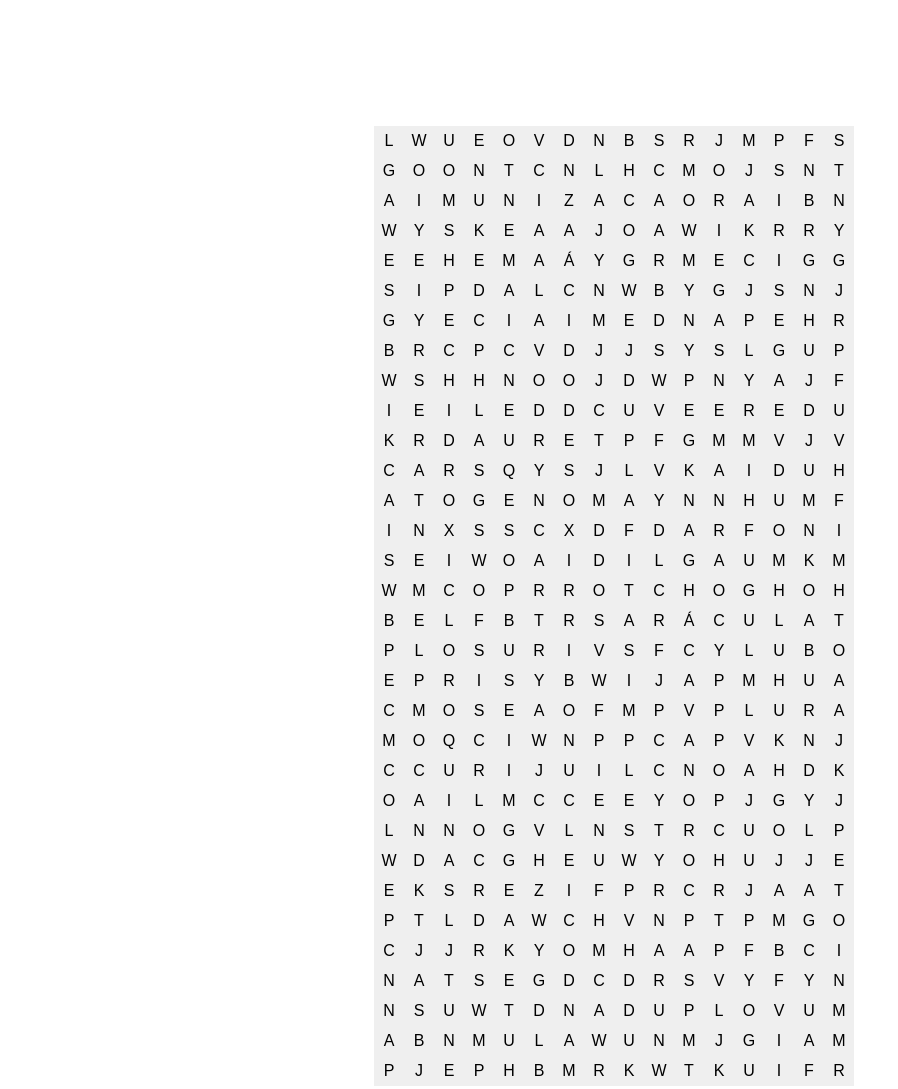
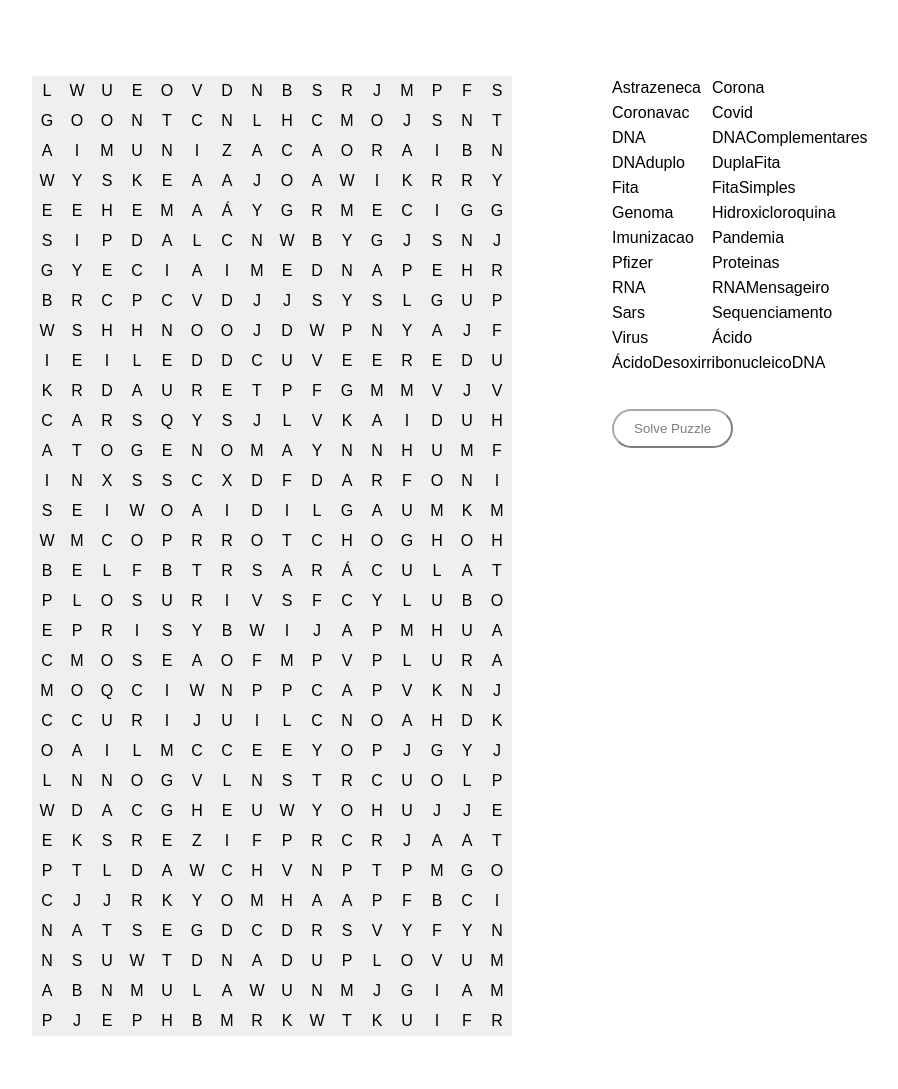
Before and after one commit to lucasbbs/ca-a-palavras, a website: page index.html in a window 1280 px wide. Shown: the top 1089 px of the page, without its empty margins (16-914 px from the left). Drawn offline with nearby package versions, Linux system fonts and the light colour scheme.

Commit message:
Update index.html

```diff
--- a/index.html
+++ b/index.html
@@ -1,19 +1,12 @@
 <!DOCTYPE html>
 
 <head>
-  <title>Caça-palavras <meta charset="utf-8"></title>
+  <meta charset="utf-8">
+  <title>Word Search</title>
 </head>
 
 <link rel="stylesheet" href="style.css">
-<body
-  bgcolor="white"
-  style="
-    display: flex;
-    flex-direction: column;
-    align-items: center;
-    padding: 50px;
-  "
->
+<body>
   <font>
     <center>
       <!-- <h1>Caça-palavras</h1>
```
